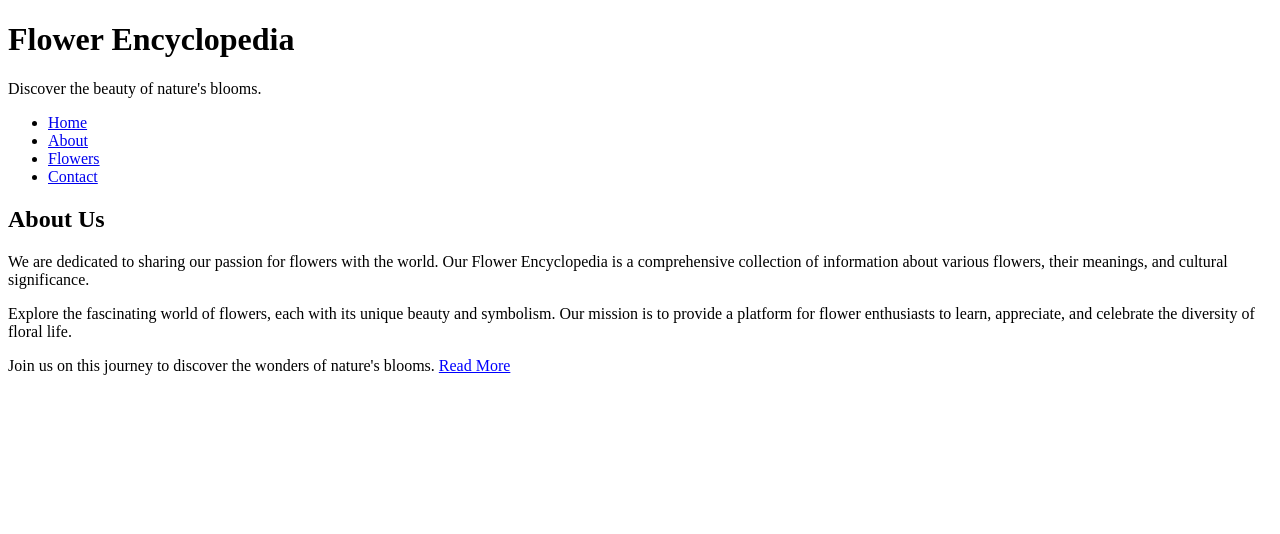
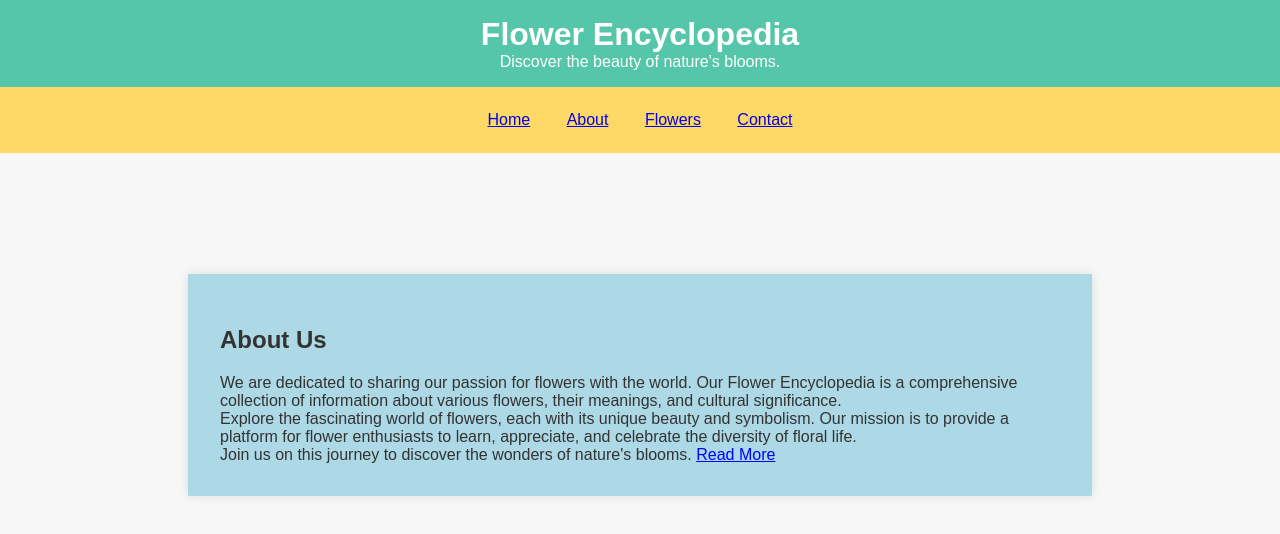
Before and after one commit to kirtigarg38/flowerEncyclopedia, a plain HTML site: page about.html in a window 1280 px wide. Drawn offline with Linux system fonts and the light colour scheme; the site is published under a folder, as on GitHub Pages, so addresses that start at the root find nothing.

Commit message:
Update about.html

```diff
--- a/about.html
+++ b/about.html
@@ -4,7 +4,7 @@
     <meta charset="UTF-8">
     <meta name="viewport" content="width=device-width, initial-scale=1.0">
     <title>Flower Encyclopedia - About Us</title>
-    <link rel="stylesheet" href="/style.css">
+    <link rel="stylesheet" href="style.css">
 </head>
 <body>
     <header>
@@ -14,10 +14,10 @@
 
     <nav>
         <ul>
-            <li><a href="/index.html">Home</a></li>
-            <li><a href="/home.html">About</a></li>
-            <li><a href="/flowers.html">Flowers</a></li>
-            <li><a href="/contact.html">Contact</a></li>
+            <li><a href="index.html">Home</a></li>
+            <li><a href="about.html">About</a></li>
+            <li><a href="flowers.html">Flowers</a></li>
+            <li><a href="contact.html">Contact</a></li>
         </ul>
     </nav>
 
```
